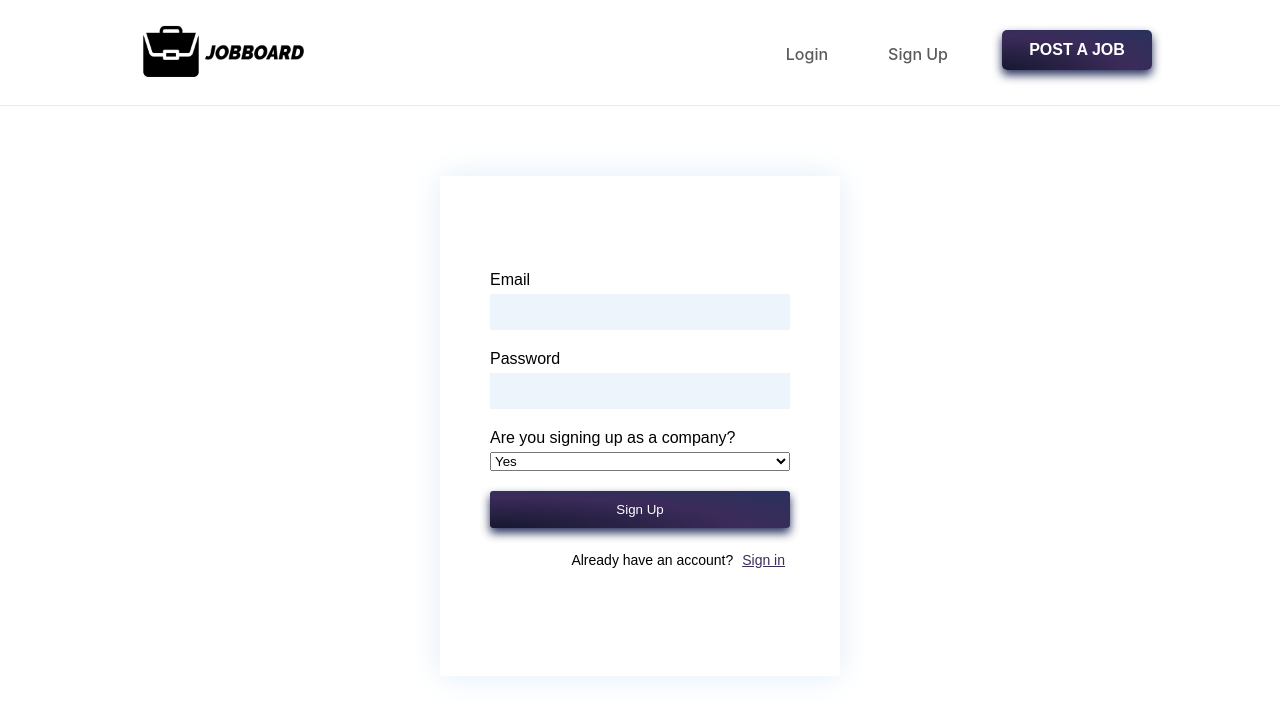
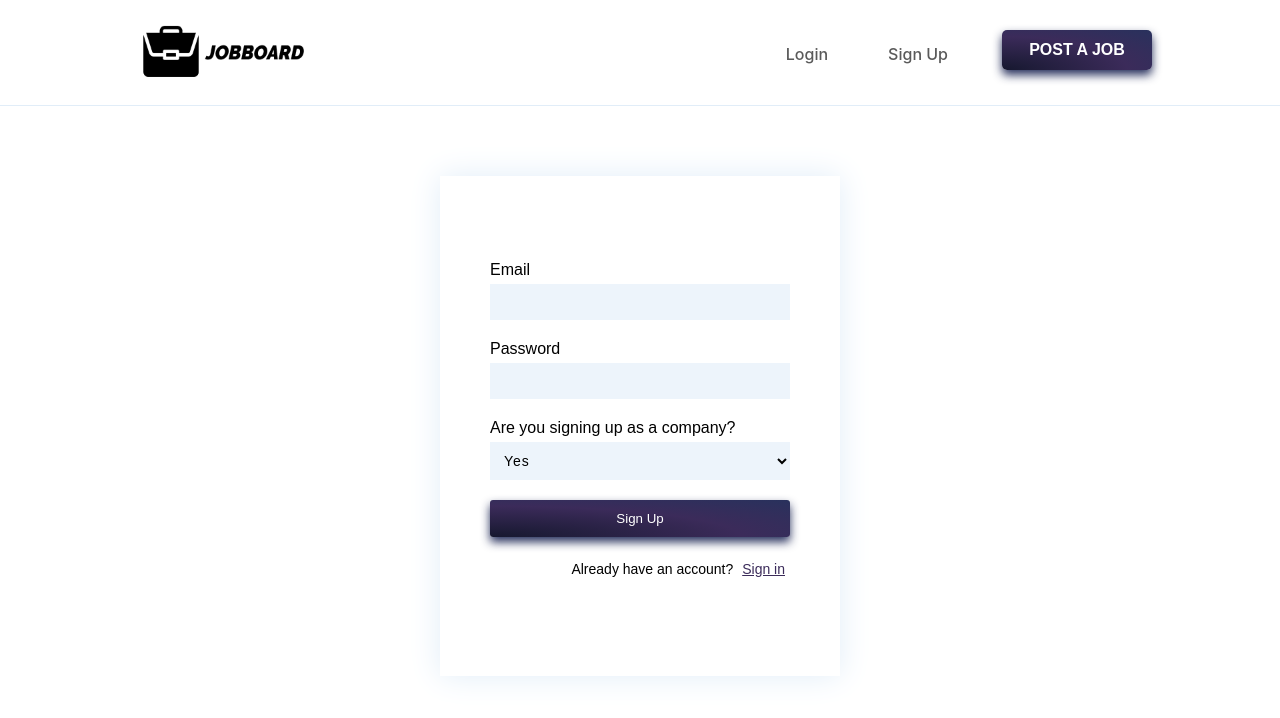
Before and after one commit to msaaddev/jobboard, a Next.js app: page /signup in a window 1280 px wide. Shown: the top 718 px of the page. Built offline with nearby package versions, Linux system fonts and the light colour scheme; no server answers.

Commit message:
📦 NEW: select styles

```diff
--- a/styles/input.module.css
+++ b/styles/input.module.css
@@ -13,7 +13,7 @@
 	font-weight: 500;
 }
 
-.input {
+.input, .container select {
 	width: 100%;
 	border: none;
 	outline: none;
```
